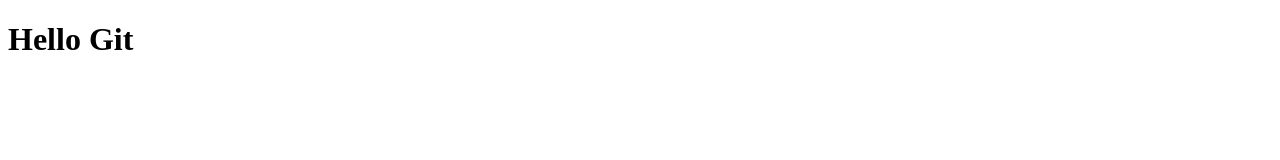
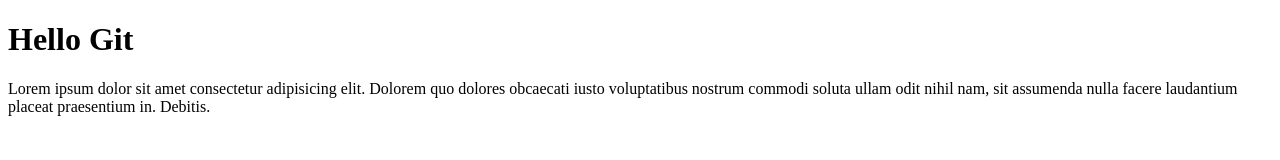
Before and after one commit to sshaxzod/git, a plain HTML site: page index.html in a window 1280 px wide. Drawn offline with Linux system fonts and the light colour scheme.

Commit message:
create add p tag in 'lorem word '

```diff
--- a/index.html
+++ b/index.html
@@ -8,5 +8,6 @@
 </head>
 <body>
   <h1>Hello Git</h1>
+  <p>Lorem ipsum dolor sit amet consectetur adipisicing elit. Dolorem quo dolores obcaecati iusto voluptatibus nostrum commodi soluta ullam odit nihil nam, sit assumenda nulla facere laudantium placeat praesentium in. Debitis.</p>
 </body>
 </html>
```
